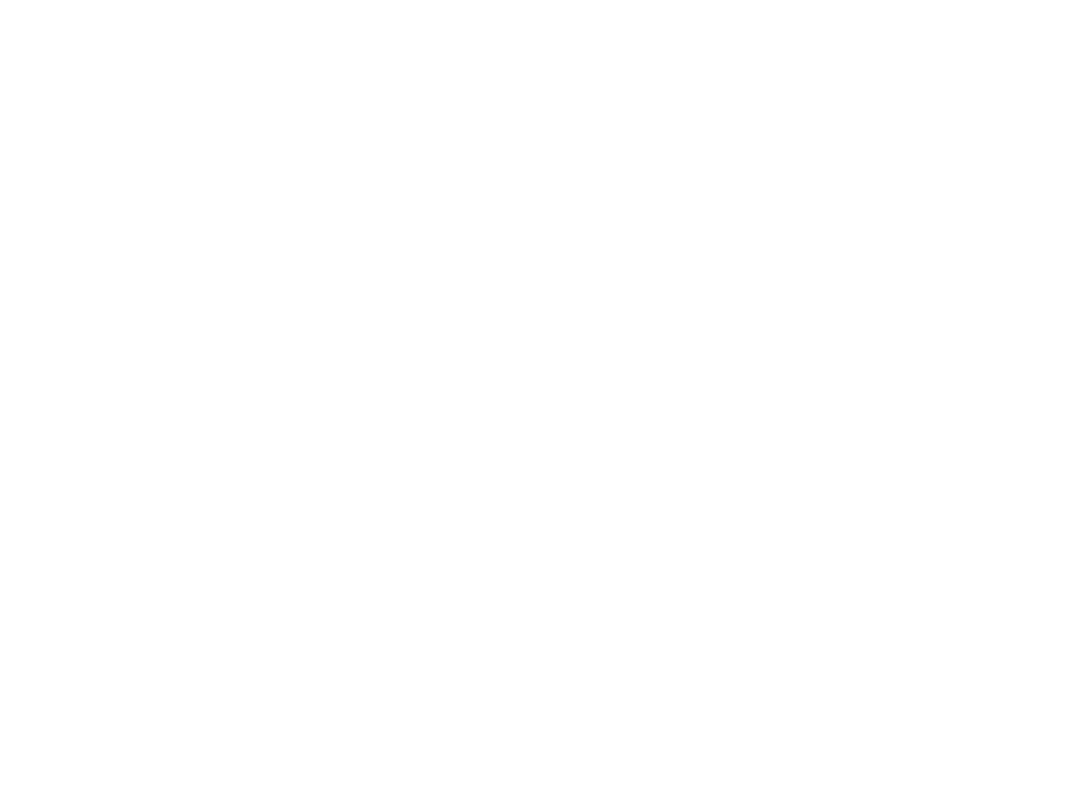
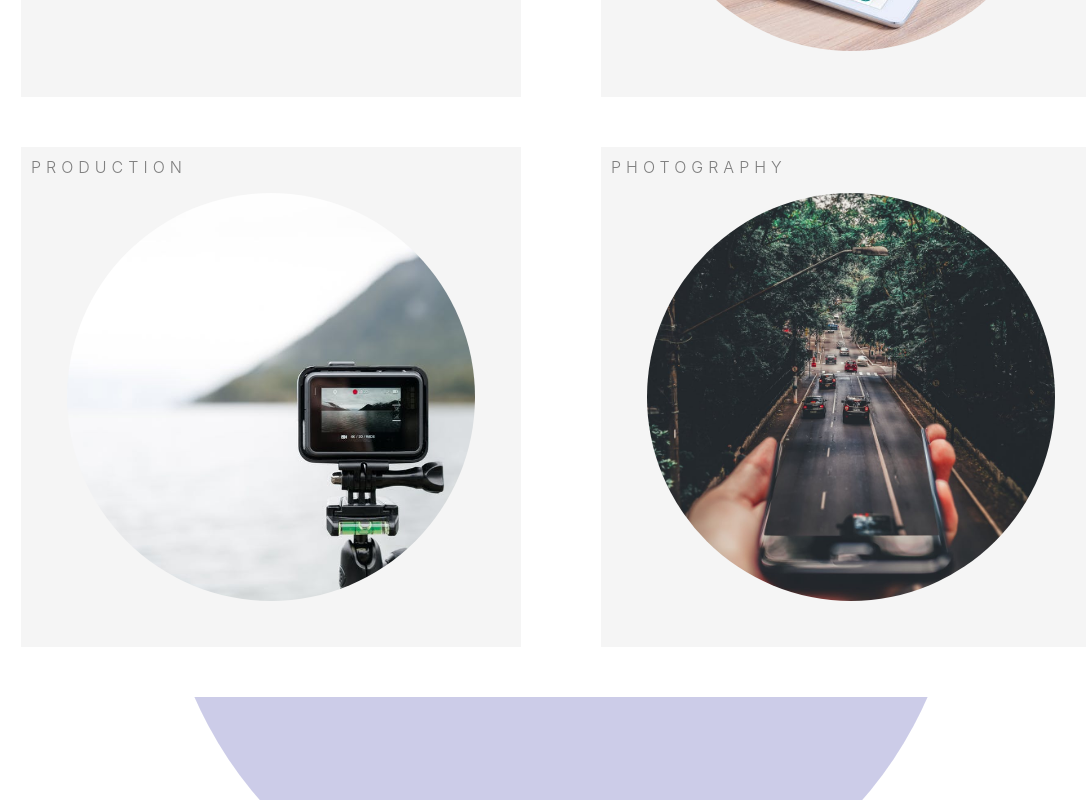
Before and after one commit to larissa-pinheiro/nextjs-av0cad0-agency, a Next.js app: page / in a window 1280 px wide. Shown: the part 1400-2200 px from the top of the page, without its empty margins (79-1165 px from the left). Before the commit the page ends 830 px from the top, so only its background shows below. Built offline with nearby package versions, Linux system fonts and the light colour scheme; grey boxes are pictures that could not be loaded.

Commit message:
insert data, services and testimonials into index

```diff
--- a/pages/index.js
+++ b/pages/index.js
@@ -1,7 +1,10 @@
 import Head from "next/head";
 import Intro from "../components/Intro";
+import Services from "../components/Services";
+import Testimonials from "../components/Testimonials";
+import { data } from "../data";
 
-export default function Home() {
+export default function Home({ services }) {
   return (
     <div>
       <Head>
@@ -9,6 +12,17 @@
         <meta name="description" content="Av0cad0 Digital Product Agency" />
       </Head>
       <Intro />
+      <Services services={services} />
+      <Testimonials />
     </div>
   );
 }
+
+// this method allows to fetch any data before rendering components or pages
+// after declaring it we have to put it as a prop in the function
+export const getStaticProps = async () => {
+  const services = data;
+  return {
+    props: { services },
+  };
+};
```
